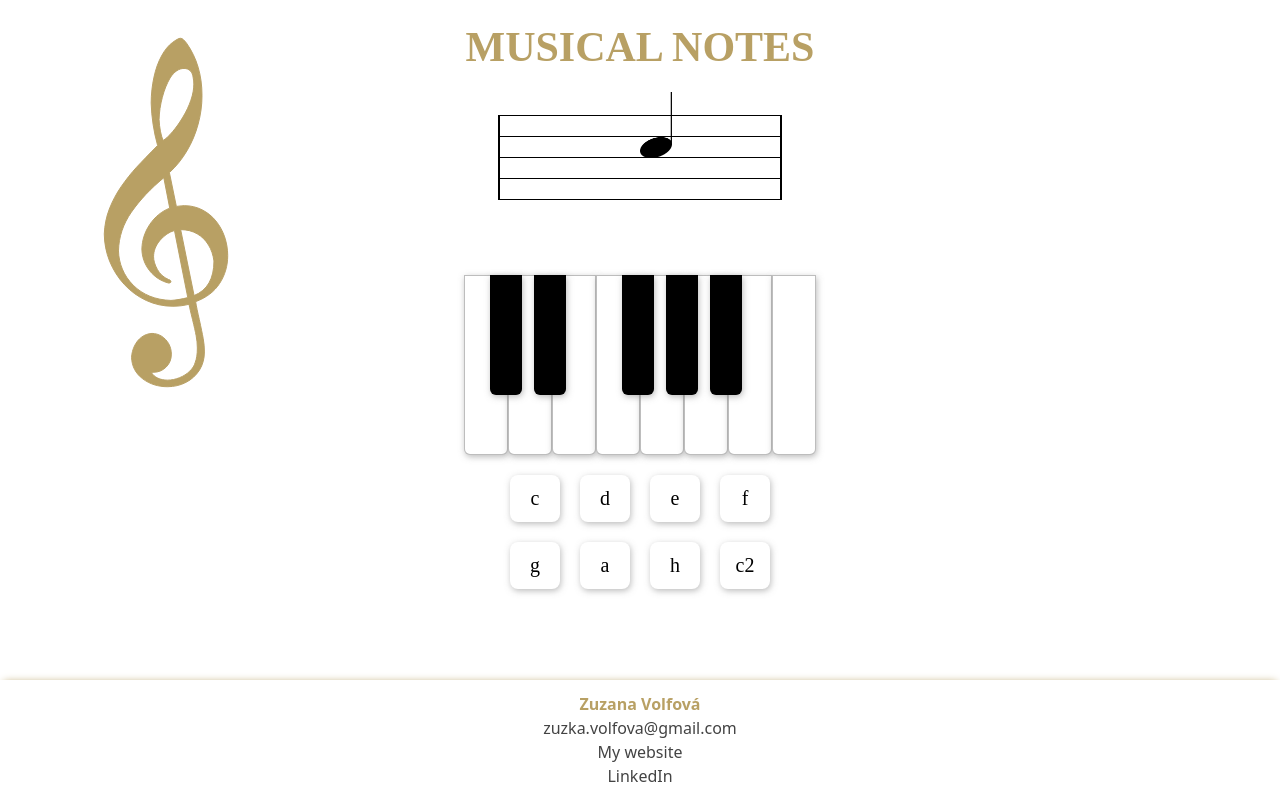
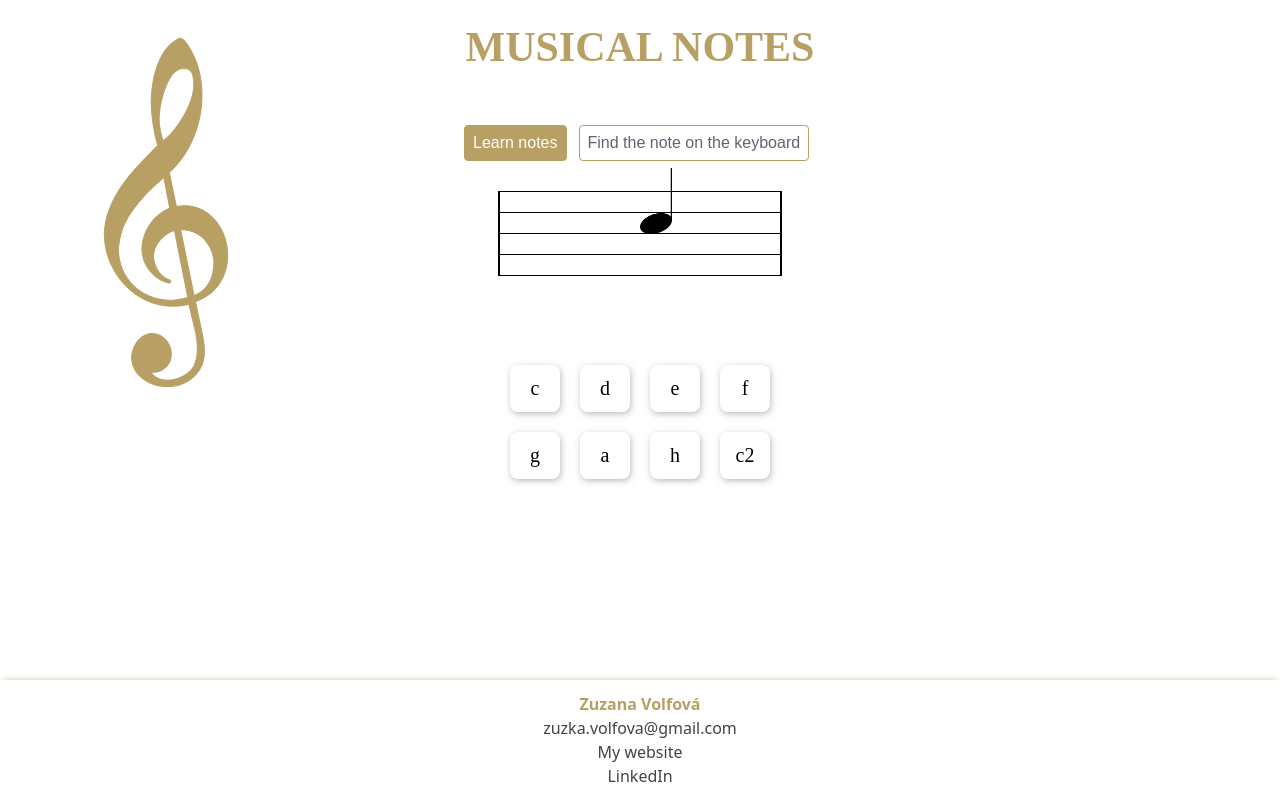
Before and after one commit to zuzanavolfova/musical-notes, a React (Vite) app: page / in a window 1280 px wide. Built offline with nearby package versions, Linux system fonts and the light colour scheme; a web font is replaced by a local one.

Commit message:
Use tabs and add logic to show selected content

```diff
--- a/src/Pages/Home.tsx
+++ b/src/Pages/Home.tsx
@@ -5,9 +5,12 @@ import NoteComponent from "../components/NoteComponent";
 import SelectButton from "../components/Buttons/SelectButton";
 import ActionButton from "../components/Buttons/ActionButton";
 import Piano from "../components/Piano";
+import TabsComponent from "../components/TabsComponent";
 
 export default function Home() {
   const [answerResult, setAnswerResult] = useState<boolean | null>(null);
+  const [showContent, setContent] = useState<string | null>("Notes");
+
   const notes: string[] = ["c", "d", "e", "f", "g", "a", "h", "c2"];
   const [noteType, setNoteType] = useState<string>(
     () => notes[getRandomPosition()]
@@ -27,23 +30,31 @@ export default function Home() {
     setAnswerResult(null);
     setNoteType(notes[getRandomPosition()]);
   }
-
+  function changeContent(tab: "Notes" | "Keyboard") {
+    setContent(tab);
+  }
   return (
     <>
       <section
         aria-label="Musical stave with note"
         style={{
           position: "relative",
-          height: "140px",
+          height: "200px",
           margin: "20px",
         }}
       >
+        {" "}
+        <TabsComponent setContent={changeContent} />
+        <div style={{ position: "relative" }}>
           <StaveComponent />
           <NoteComponent
             noteImage={noteType === "c" ? "note2" : "note"}
             noteType={noteType}
           />
+        </div>
       </section>
+
+      {showContent === "Keyboard" && (
         <section id="Piano" style={{ margin: "0 auto" }}>
           <Piano
             checkAnswer={checkAnswer}
@@ -52,7 +63,8 @@ export default function Home() {
             disabled={answerResult === true}
           />
         </section>
-
+      )}
+      {showContent === "Notes" && (
         <section
           aria-label="Select the correct note"
           style={{
@@ -78,6 +90,7 @@ export default function Home() {
             />
           ))}
         </section>
+      )}
       <section
         aria-live="polite"
         aria-atomic="true"
```
Lines whose indentation alone changed are shown as unchanged.
